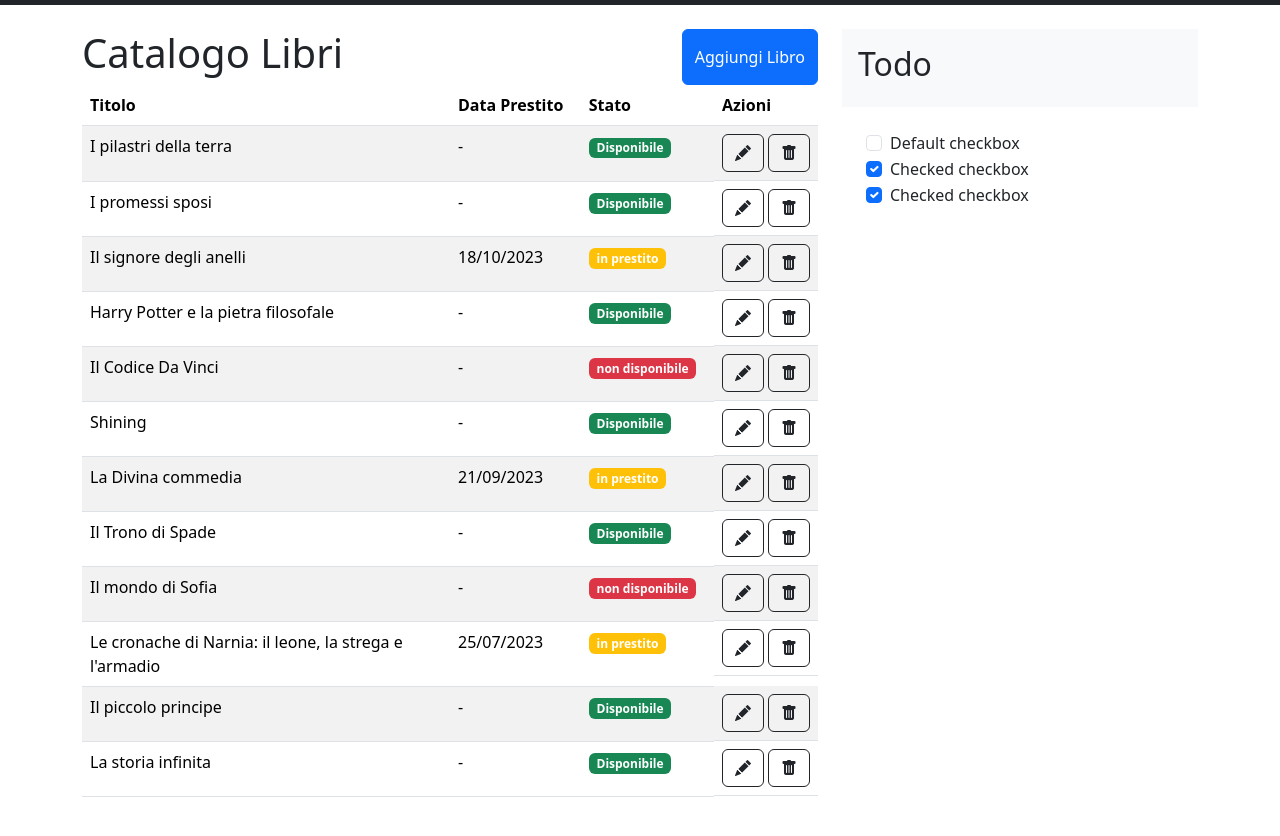
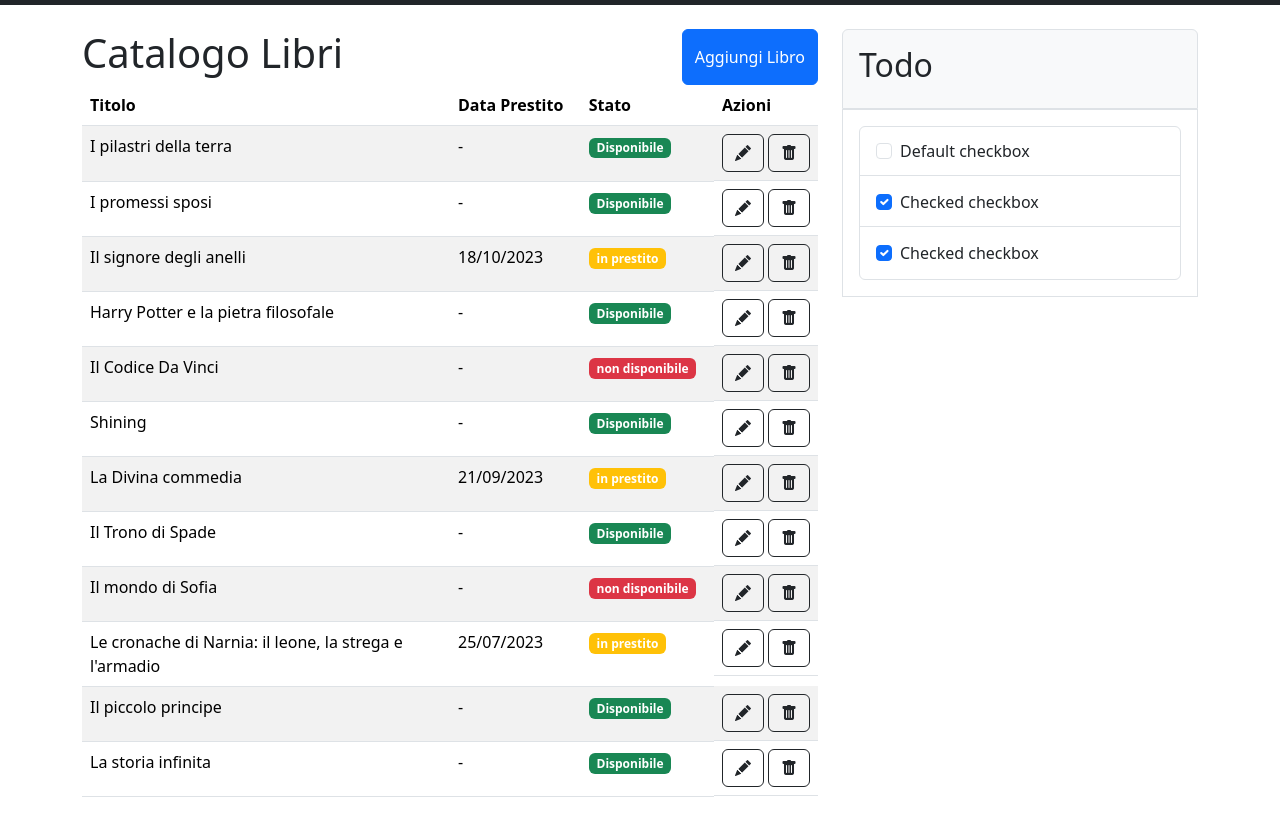
Before and after one commit to Pierpaolo-99/html-css-bootstrap-dashboard, a plain HTML site: page index.html in a window 1280 px wide. Shown: the part 56-892 px from the top of the page. Drawn offline with nearby package versions, Linux system fonts and the light colour scheme.

Commit message:
add style todo

```diff
--- a/index.html
+++ b/index.html
@@ -182,28 +182,31 @@
                 </div>
 
                 <div class="col-12 col-lg-4">
-                    <div class="p-3 bg-light">
+                    <div class="p-3 bg-light border rounded-top">
                         <h2>Todo</h2>
                     </div>
-                    <div class="p-4">
-                        <div class="form-check">
-                            <input class="form-check-input" type="checkbox" value="" id="flexCheckDefault">
+                    <div class="d-flex flex-column border p-3">
+                        <div class="border rounded">
+                            <div class="form-check d-flex align-items-center border-bottom p-2">
+                                <input class="form-check-input m-2" type="checkbox" value="" id="flexCheckDefault">
                                 <label class="form-check-label" for="flexCheckDefault">
                                     Default checkbox
                                 </label>
                             </div>
-                        <div class="form-check">
-                            <input class="form-check-input" type="checkbox" value="" id="flexCheckChecked" checked>
+                            <div class="form-check d-flex align-items-center border-bottom p-2">
+                                <input class="form-check-input m-2" type="checkbox" value="" id="flexCheckChecked" checked>
                                 <label class="form-check-label" for="flexCheckChecked">
                                     Checked checkbox
                                 </label>
                             </div>
-                        <div class="form-check">
-                            <input class="form-check-input" type="checkbox" value="" id="flexCheckChecked" checked>
+                            <div class="form-check d-flex align-items-center p-2">
+                                <input class="form-check-input m-2" type="checkbox" value="" id="flexCheckChecked" checked>
                                 <label class="form-check-label" for="flexCheckChecked">
                                     Checked checkbox
                                 </label>
                             </div>
+                        </div>
+
                     </div>
                 </div>
             </div>
```
Lines whose indentation alone changed are shown as unchanged.
